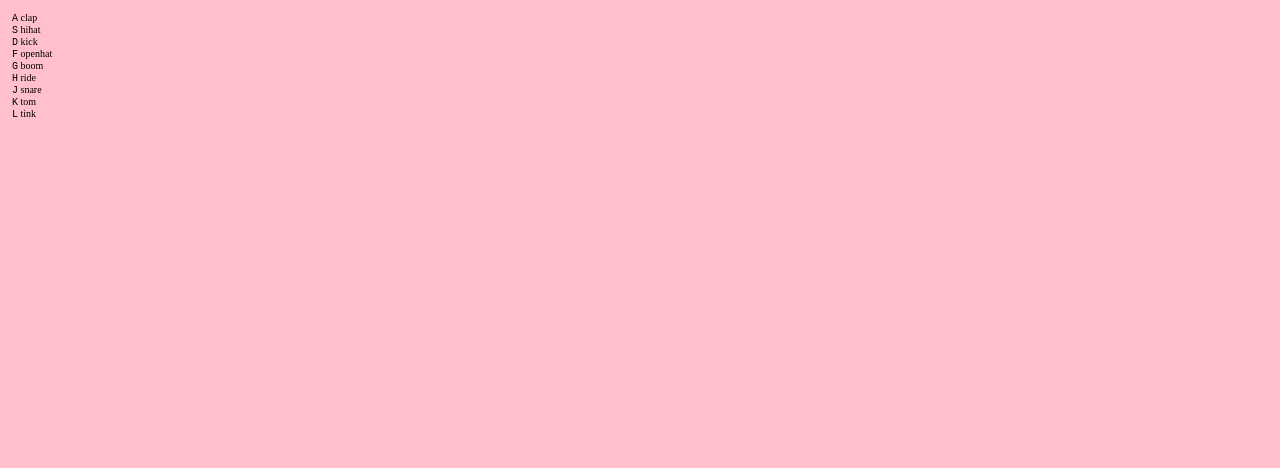
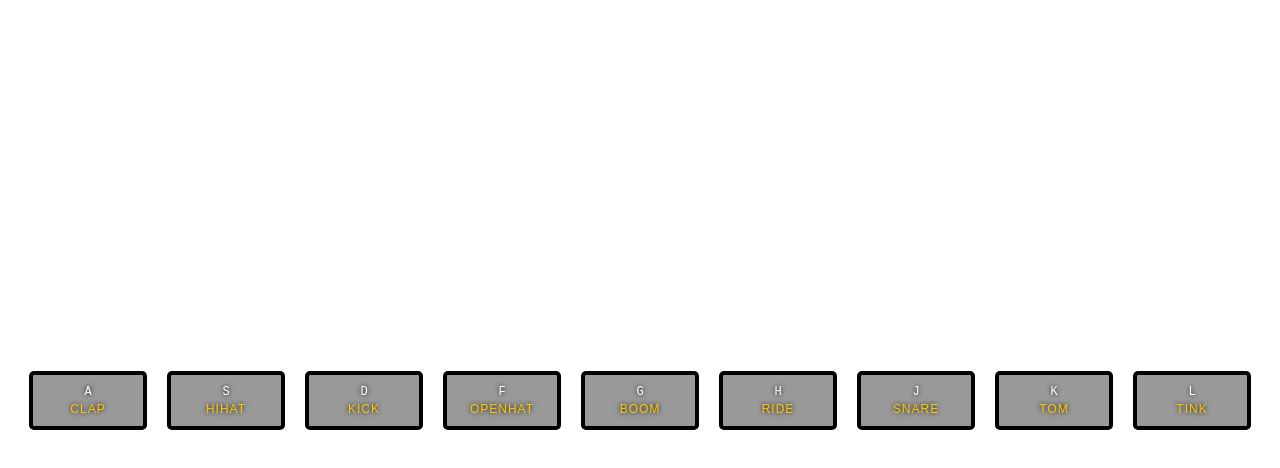
Before and after one commit to CalvinFrank/01__js-Drum_kit, a plain HTML site: page index.html in a window 1280 px wide. Drawn offline with Linux system fonts and the light colour scheme.

Commit message:
date: last day of school changed styles.css and index.html

```diff
--- a/styles.css
+++ b/styles.css
@@ -1,9 +1,49 @@
 html {
     font-size: 10px;
-    background: url(./background.jpg) bottom center;
+    /* background: url(./background.jpg) bottom center; */
     background-size: cover;
-    background: pink;
 }
 body,html {
-    margin: 6px;
+    margin: 0;
+    padding: 0;
+    font-family: sans-serif;
 }
+.keys {
+    display: flex;
+    flex: 1;
+    min-height: 100vh;
+    align-items: center;
+    justify-content: center;
+}
+.key {
+    border: .4rem solid black;
+    border-radius: .5rem;
+    margin: 1rem;
+    font-size: 1.5rem;
+    padding: 1rem .5rem;
+    transition: all .07s ease;
+    width: 10rem;
+    text-align: center;
+    color: white;
+    background: rgba(0, 0, 0, 0.4);
+    text-shadow: 0 0 .5rem black;
+}
+
+.playing {
+    transform: scale(1.1);
+    border-color: #ffc600;
+    box-shadow: #ffc600;
+}
+
+kbd {
+    display: block;
+    font-size: 1.2rem;
+}
+
+.sound {
+    font-size: 1.2rem;
+    text-transform: uppercase;
+    letter-spacing: .1rem;
+    color: #ffc600
+    ;
+}
```
Also changed, not shown: index.html (+5 -2 lines).
